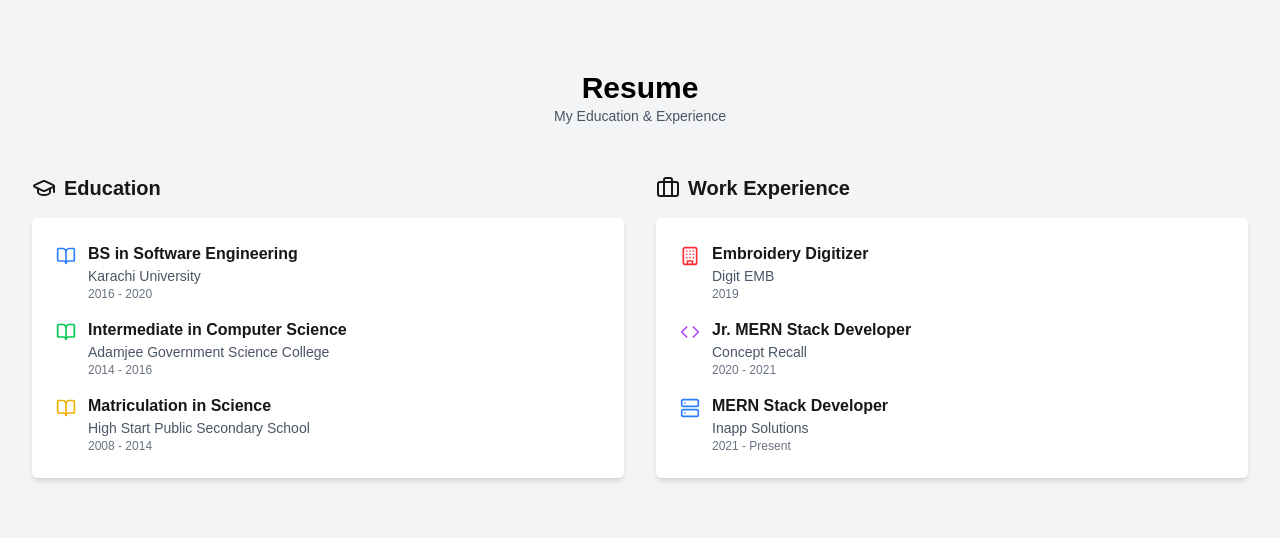
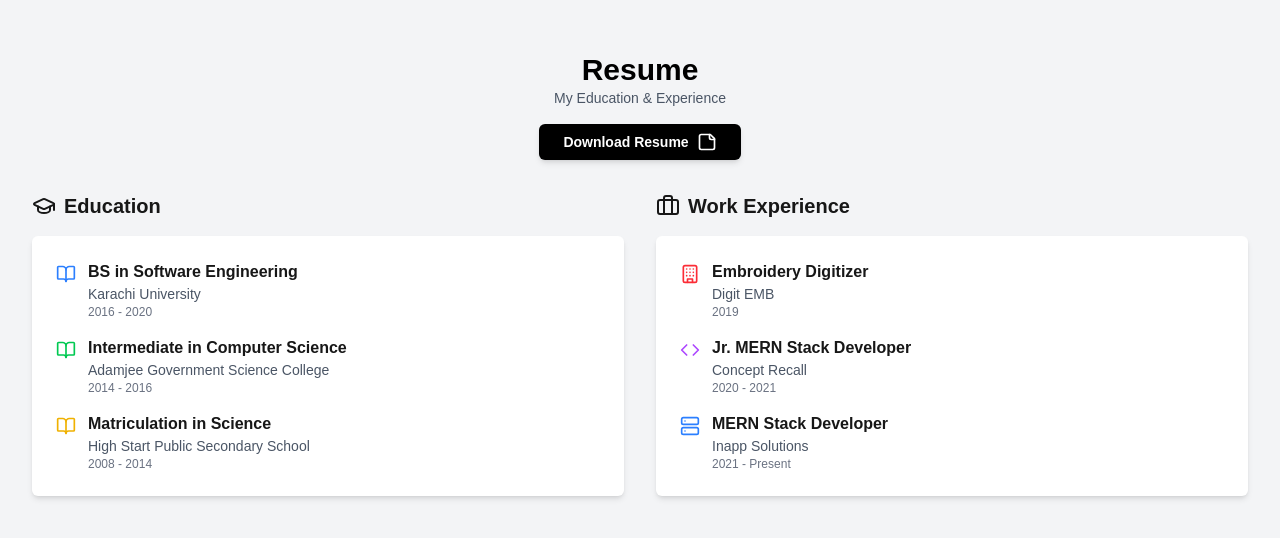
Before and after one commit to MuhammadDanishSiddiqui/portfolio, a Next.js app: page / in a window 1280 px wide. Shown: the part 2358-2896 px from the top of the page. Built offline with nearby package versions, Linux system fonts and the light colour scheme.

Commit message:
Update page.js

```diff
--- a/src/app/page.js
+++ b/src/app/page.js
@@ -157,7 +157,16 @@ export default function HeroSection() {
               <h2 className="text-3xl font-bold text-black">Resume</h2>
               <p className="text-gray-600 text-sm">My Education & Experience</p>
             </div>
-            <div className="flex flex-wrap justify-center w-full mt-8">
+
+            {/* Download Resume Button */}
+            <div className="my-4">
+              <button className="flex items-center bg-black text-white px-6 py-2 rounded-md font-semibold shadow-md hover:bg-gray-800 text-sm cursor-pointer">
+                Download Resume
+                <StickyNote size={20} className="ml-2" />
+              </button>
+            </div>
+
+            <div className="flex flex-wrap justify-center w-full">
               <div className="w-full lg:w-[50%] p-4 flex flex-col">
                 <h3 className="text-xl font-semibold mb-4 flex items-center">
                   <GraduationCap className="mr-2" />
```
